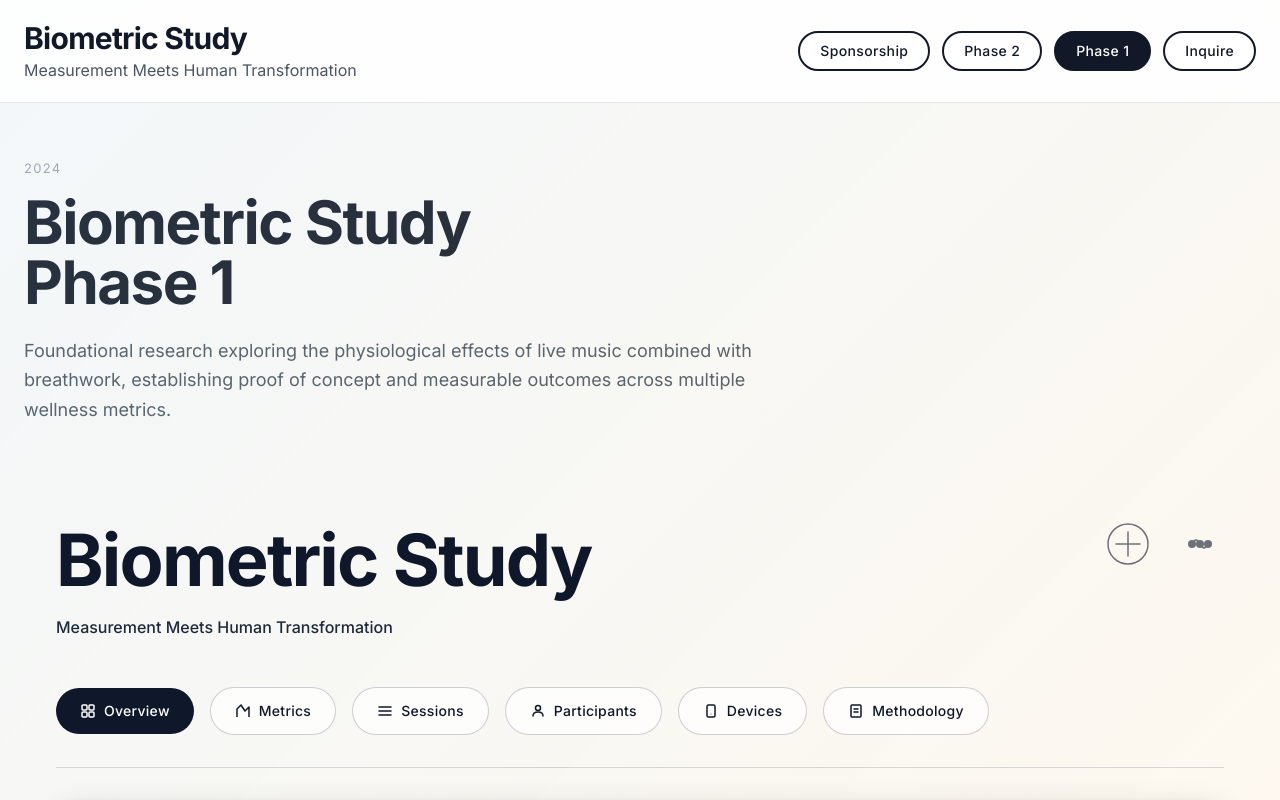
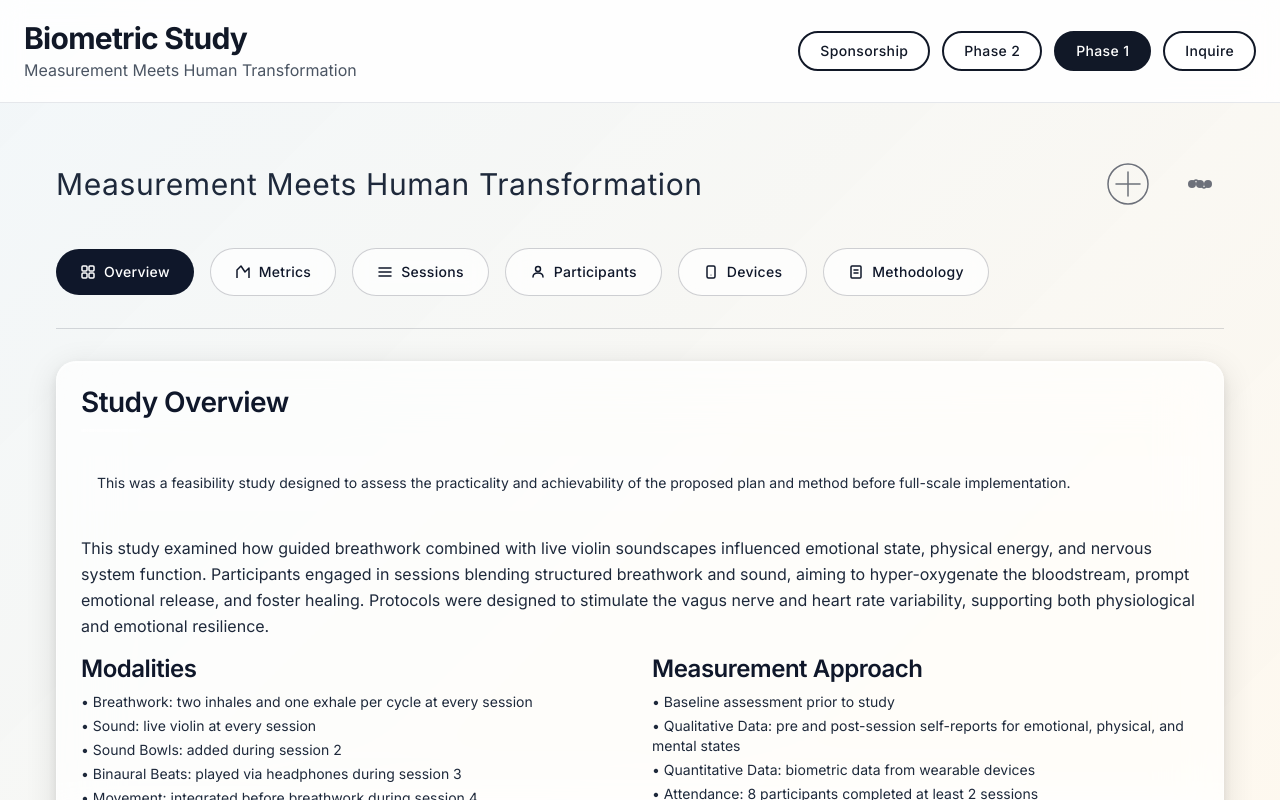
Before and after one commit to chaocdou-ux/biometric-dashboard, a React (Vite) app: page / in a window 1280 px wide. Both pictures are taken after a click on the button "Phase 1". Shown: the top 800 px of the page. Built offline with nearby package versions, Linux system fonts and the light colour scheme.

Commit message:
Updated App.jsx

```diff
--- a/src/App.jsx
+++ b/src/App.jsx
@@ -82,13 +82,10 @@ export default function App() {
 
   return (
     <div className="min-h-screen relative">
-      <div className="relative z-10 container mx-auto px-4 sm:px-6 md:px-8 py-6 sm:py-8 md:py-12 max-w-7xl">
-        <header className="mb-6 sm:mb-8 md:mb-12 flex flex-col md:flex-row items-start justify-between gap-4 sm:gap-6">
-          <div className="flex-1">
-            <h1 className="text-3xl sm:text-4xl md:text-5xl lg:text-6xl xl:text-7xl font-bold mb-2 tracking-tight" style={{ color: '#0f172a', lineHeight: '1.1' }}>
-              Biometric Study
-            </h1>
-            <p className="text-xs sm:text-sm md:text-base font-medium mt-2 sm:mt-4" style={{ color: '#1e293b' }}>
+      <div className="relative z-10 container mx-auto px-4 sm:px-6 md:px-8 py-4 sm:py-6 md:py-8 max-w-7xl">
+        <header className="mb-8 sm:mb-10 flex flex-col md:flex-row items-center justify-between gap-4 sm:gap-6">
+          <div className="flex-1 text-center md:text-left">
+            <p className="text-xl sm:text-2xl md:text-3xl font-light tracking-wide" style={{ color: '#1e293b', letterSpacing: '0.02em' }}>
               Measurement Meets Human Transformation
             </p>
           </div>
--- a/src/components/LandingPage.jsx
+++ b/src/components/LandingPage.jsx
@@ -60,8 +60,8 @@ export default function LandingPage() {
         </div>
       </header>
 
-      <div className="pt-32">
-        <div className="container mx-auto px-6 py-8">
+      <div className="pt-28">
+        <div className="container mx-auto px-6 py-4">
           {activeTab === 'sponsorship' && <SponsorshipContent />}
           {activeTab === 'phase2' && <Phase2Content />}
           {activeTab === 'phase1' && <Phase1Content />}
@@ -567,19 +567,7 @@ function Phase2Content() {
 function Phase1Content() {
   return (
     <div className="max-w-7xl mx-auto">
-      <div className="mb-12">
-        <p className="text-xs uppercase tracking-widest text-gray-400 mb-4 font-light">2024</p>
-        <h2 className="text-5xl md:text-6xl font-bold tracking-tight text-gray-900 mb-6">
-          Biometric Study<br />Phase 1
-        </h2>
-        <p className="text-lg text-gray-600 font-light leading-relaxed max-w-3xl">
-          Foundational research exploring the physiological effects of live music combined with breathwork,
-          establishing proof of concept and measurable outcomes across multiple wellness metrics.
-        </p>
-      </div>
-      <div className="mt-8">
-        <App />
-      </div>
+      <App />
     </div>
   );
 }
```
